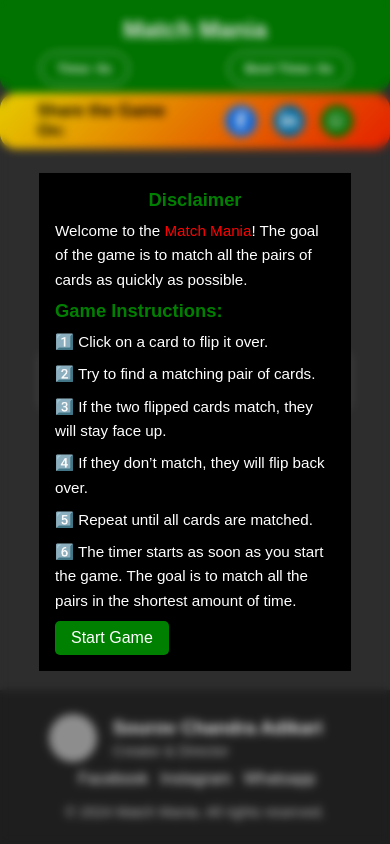
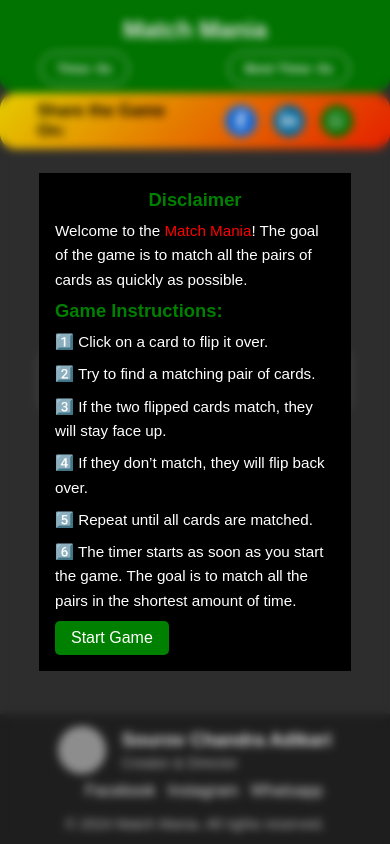
Before and after one commit to sourovadikari999/Match-Mania, a plain HTML site: page index.html in a window 390 px wide. Drawn offline with Linux system fonts and the light colour scheme; grey boxes are pictures that could not be loaded.

Commit message:
styles.css

```diff
--- a/styles.css
+++ b/styles.css
@@ -422,4 +422,7 @@ footer {
   .social-links {
     width: 80%;
   }
+  footer{
+    padding: 1.5rem;
+  }
 }
```
